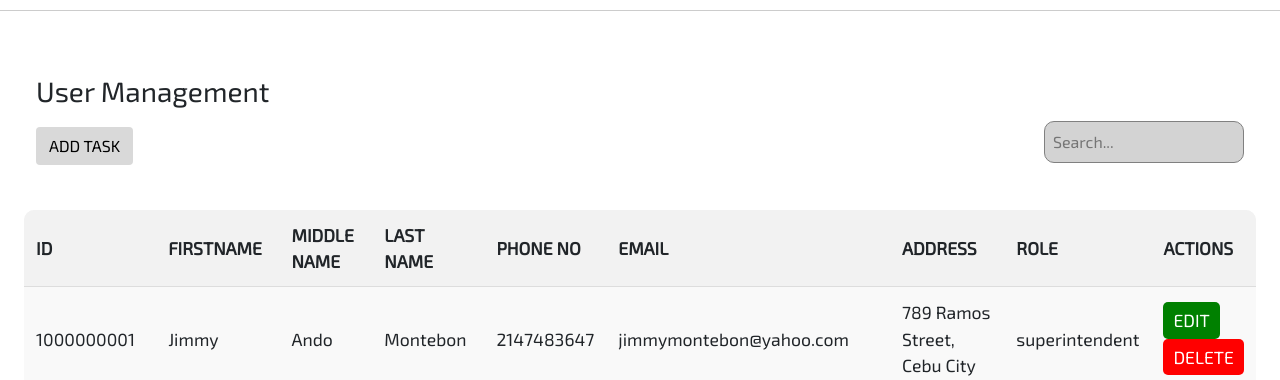
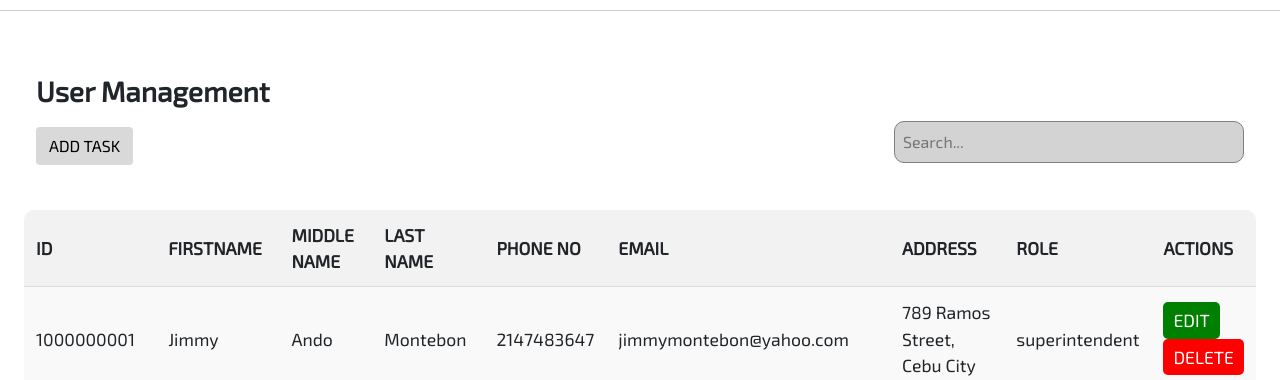
Before and after one commit to Niles-Rondez/Task-Management-and-Notification-System-for-SMG, a PHP site: page /user.php in a window 1280 px wide. Shown: the part 76-456 px from the top of the page. Run offline with PHP 8.4, Linux system fonts and the light colour scheme; data comes from the database, SQL or seed files in the repository; some libraries are stand-ins or nearby versions.

Commit message:
slight update

```diff
--- a/user.php
+++ b/user.php
@@ -49,7 +49,7 @@
     <div class="header-divider"></div><br>
 
     <div class="header-reports">
-        <h2 class="reports-header ps-3">User Management</h2>
+        <h2 class="reports-header ps-3 fw-bold">User Management</h2>
         <div class="reports-options">
             <!-- Modal -->
             <button type="button" class="btn ms-3 mt-2" data-bs-toggle="modal" data-bs-target="#exampleModal" id="addtask">ADD TASK</button>
@@ -127,7 +127,7 @@
               </div>
             </div>
           </div>
-            <input type="text" class="search-bar me-3" placeholder="Search...">
+            <input type="text" class="search-bar me-3" style="width: 350px;" placeholder="Search...">
         </div>
     </div>
 
```
